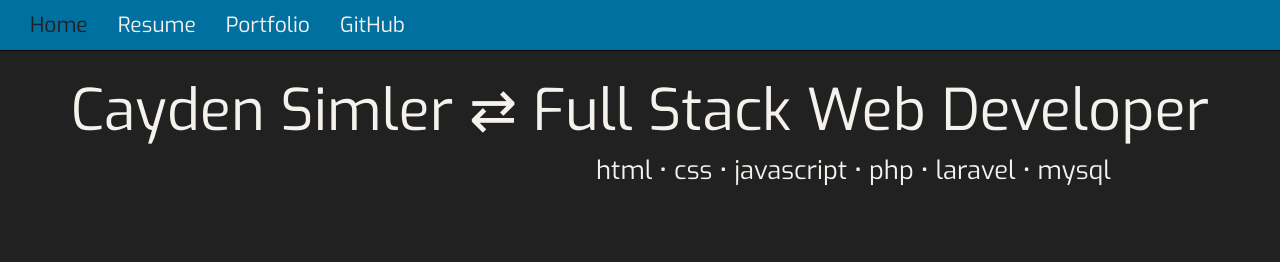
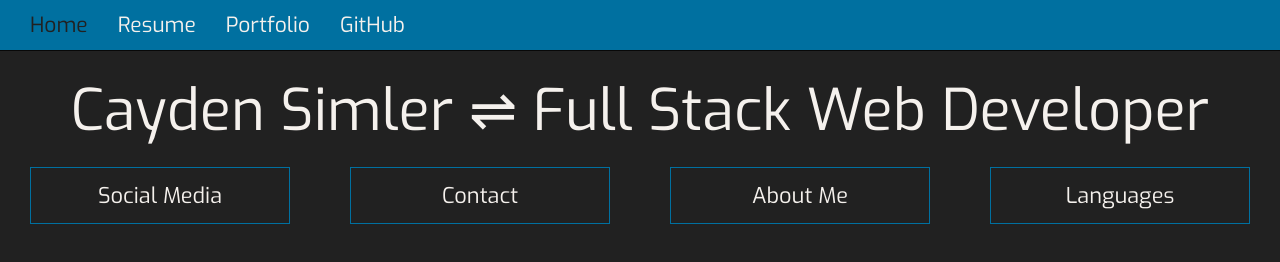
Before and after one commit to caydensimler/caydensimler.github.io, a plain HTML site: page index.html in a window 1280 px wide. Drawn offline with Linux system fonts and the light colour scheme.

Commit message:
Created a button layout for different information on my homepage including social media links, contact information, about me, and languages.

```diff
--- a/css/welcome.css
+++ b/css/welcome.css
@@ -147,6 +147,15 @@
 	text-align: center;
 }
 
+.homepageButton {
+	color: #F5F1ED;
+	border: 1px solid #0070A0;
+	margin: 15px;
+	text-align: center;
+	font-size: 1.7vw;
+	padding: 4%;
+}
+
 
 .introText {
 	font-size: 2.8vw;
--- a/index.html
+++ b/index.html
@@ -45,11 +45,16 @@
 
 
 	<!-- Introduction of Page-->
-	<div class="homeNameText col-xs-12">Cayden Simler &#8644; Full Stack Web Developer</div>
+	<div class="homeNameText col-xs-12">Cayden Simler &#8652; Full Stack Web Developer</div>
 
-	<div class="col-xs-offset-5 col-xs-6 homeNameDescription">
+	<div class="col-xs-6 col-sm-3"><div class="homepageButton">Social Media</div></div>
+	<div class="col-xs-6 col-sm-3"><div class="homepageButton">Contact</div></div>
+	<div class="col-xs-6 col-sm-3"><div class="homepageButton">About Me</div></div>
+	<div class="col-xs-6 col-sm-3"><div class="homepageButton">Languages</div></div>
+
+	<!-- <div class="col-xs-6 homeNameDescription">
 		<p>html &#8226; css &#8226; javascript &#8226; php &#8226; laravel &#8226; mysql</p>
-	</div>
+	</div> -->
 
 
 
```
